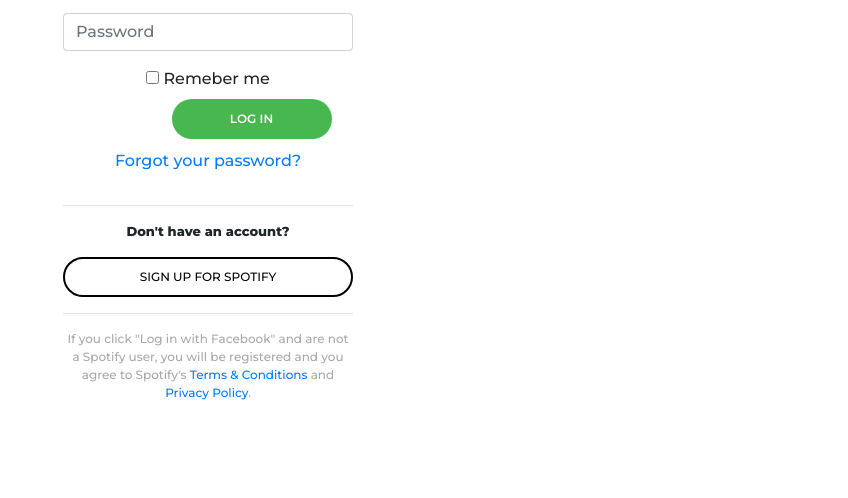
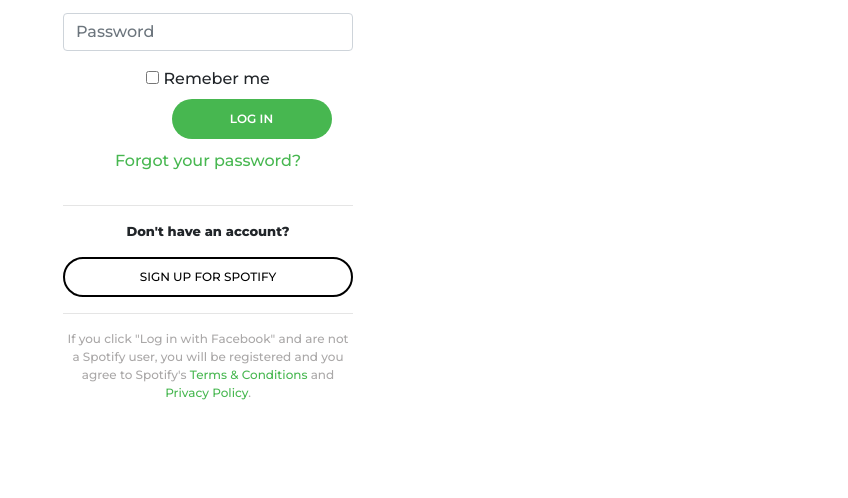
Before and after one commit to jcllobet/Spotify_Clone, a plain HTML site: page pages/login.html in a window 1280 px wide. Shown: the part 324-822 px from the top of the page, without its empty margins (432-1280 px from the left). Drawn offline with nearby package versions, Linux system fonts and the light colour scheme.

Commit message:
fixed link css

```diff
--- a/assets/css/login.css
+++ b/assets/css/login.css
@@ -15,12 +15,12 @@
   margin: 0%;
   padding-top: 6px;
 }
-.spotiy-green {
+.login-link {
   color: #47b750 !important;
   text-decoration: none;
 }
-.spotiy-green:hover {
-    color: white;
+.login-link:hover {
+  color: white !important;
   background-color: #47b750;
   text-decoration: none;
 }
--- a/pages/login.html
+++ b/pages/login.html
@@ -49,7 +49,7 @@
     <!-- Main content -->
     <main id="login"></main>
     <nav class="navbar navbar-light justify-content-center">
-      <a class="navbar-brand" href="#">
+      <a class="navbar-brand login-link" href="#">
         <img
           class="logo-img"
           src="/assets/images/global/spotify_logo_black.png"
@@ -312,7 +312,9 @@
             </button>
           </div>
         </form>
-        <p class="forgot-pass"><a href="#">Forgot your password?</a></p>
+        <p class="forgot-pass login-link">
+          <a class="login-link" href="#">Forgot your password?</a>
+        </p>
         <!-- form ends here -->
         <hr />
         <p class="text-style1">Don't have an account?</p>
@@ -321,7 +323,8 @@
         <p class="muted-text">
           If you click "Log in with Facebook" and are not a Spotify user, you
           will be registered and you agree to Spotify's
-          <a href="#">Terms & Conditions</a> and <a href="#">Privacy Policy</a>.
+          <a class="login-link" href="#">Terms & Conditions</a> and
+          <a class="login-link" href="#">Privacy Policy</a>.
         </p>
       </div>
     </div>
```
Lines whose indentation alone changed are shown as unchanged.
